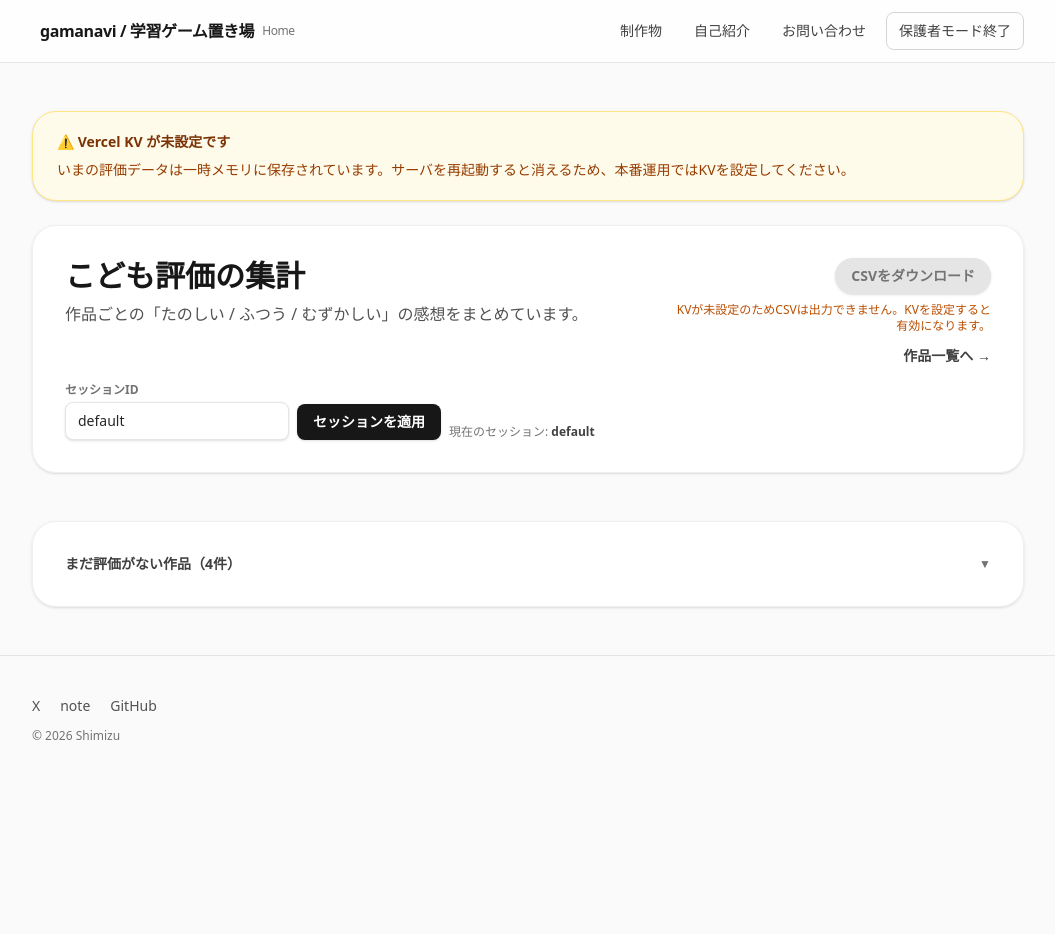
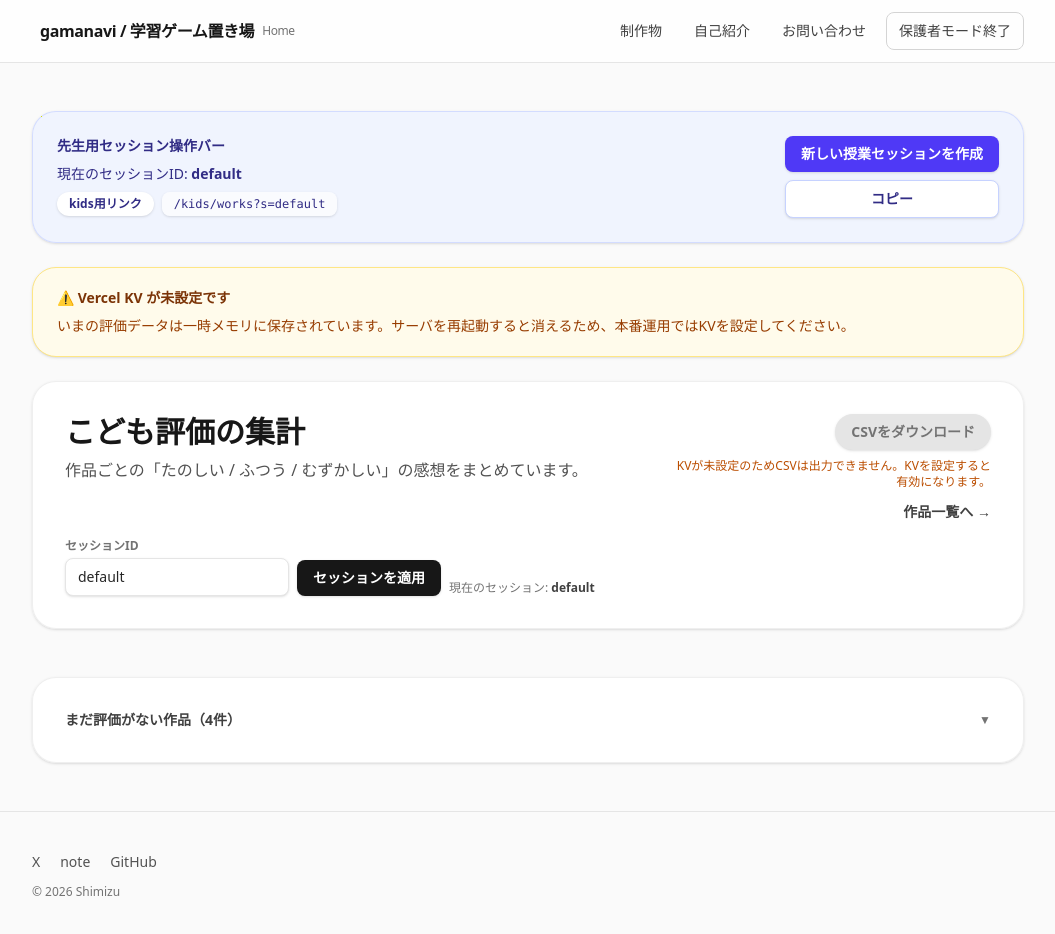
Before and after one commit to shimimasa/gamanavi-portfolio, a Next.js app: page /parents/ratings in a window 1280 px wide. Shown: the top 934 px of the page, without its empty margins (112-1167 px from the left). Before the commit the page ends 800 px from the top, so only its background shows below. Built offline with nearby package versions, Linux system fonts and the light colour scheme.

Commit message:
Add parents session bar for ratings

```diff
--- a/src/app/parents/ratings/page.js
+++ b/src/app/parents/ratings/page.js
@@ -2,6 +2,7 @@ import Link from "next/link";
 import works from "@/content/works.json";
 import { getRatingSummary, kvStatus } from "@/lib/ratingsStore";
 import ParentsRatingsCsvButton from "@/components/ParentsRatingsCsvButton";
+import ParentsSessionBar from "@/components/ParentsSessionBar";
 
 function formatPercent(value, total) {
   if (!total) return "0%";
@@ -9,9 +10,10 @@ function formatPercent(value, total) {
 }
 
 export default async function ParentsRatingsPage({ searchParams }) {
+  const resolvedSearchParams = await searchParams;
   const sessionId =
-    typeof searchParams?.s === "string" && searchParams.s.trim().length > 0
-      ? searchParams.s.trim()
+    typeof resolvedSearchParams?.s === "string" && resolvedSearchParams.s.trim().length > 0
+      ? resolvedSearchParams.s.trim()
       : "default";
   const summaries = await Promise.all(
     works.map(async (work) => ({
@@ -35,6 +37,7 @@ export default async function ParentsRatingsPage({ searchParams }) {
 
   return (
     <div className="space-y-6">
+      <ParentsSessionBar />
       {!status.configured && (
         <section className="rounded-3xl border border-amber-200 bg-amber-50 px-5 py-4 text-sm text-amber-900 shadow-sm sm:px-6 sm:py-5">
           <p className="font-semibold">⚠️ Vercel KV が未設定です</p>
--- /dev/null
+++ b/src/components/ParentsSessionBar.js
@@ -0,0 +1,84 @@
+"use client";
+
+import { useMemo, useState } from "react";
+import { useRouter, useSearchParams } from "next/navigation";
+
+const SESSION_SUFFIX_LETTERS = "ABCDEFGHIJKLMNOPQRSTUVWXYZ";
+
+function createSessionId() {
+  const datePart = new Date().toISOString().slice(0, 10);
+  const letter = SESSION_SUFFIX_LETTERS[Math.floor(Math.random() * SESSION_SUFFIX_LETTERS.length)];
+  return `${datePart}-${letter}`;
+}
+
+export default function ParentsSessionBar() {
+  const router = useRouter();
+  const searchParams = useSearchParams();
+  const [copyLabel, setCopyLabel] = useState("コピー");
+
+  const sessionId = useMemo(() => {
+    const value = searchParams?.get("s");
+    return value && value.trim().length > 0 ? value.trim() : "default";
+  }, [searchParams]);
+
+  const kidsLink = useMemo(() => {
+    const encoded = encodeURIComponent(sessionId);
+    return `/kids/works?s=${encoded}`;
+  }, [sessionId]);
+
+  const handleCreateSession = () => {
+    const newSessionId = createSessionId();
+    const params = new URLSearchParams(searchParams?.toString());
+    params.set("s", newSessionId);
+    router.replace(`?${params.toString()}`);
+  };
+
+  const handleCopy = async () => {
+    try {
+      await navigator.clipboard.writeText(kidsLink);
+      setCopyLabel("コピーしました");
+      window.setTimeout(() => setCopyLabel("コピー"), 2000);
+    } catch (error) {
+      console.error("Failed to copy kids link", error);
+      setCopyLabel("コピー失敗");
+      window.setTimeout(() => setCopyLabel("コピー"), 2000);
+    }
+  };
+
+  return (
+    <section className="rounded-3xl border border-indigo-200/70 bg-indigo-50/80 p-5 shadow-sm sm:p-6">
+      <div className="flex flex-wrap items-start justify-between gap-4">
+        <div className="space-y-2">
+          <p className="text-sm font-semibold text-indigo-900">先生用セッション操作バー</p>
+          <div className="text-sm text-indigo-900">
+            現在のセッションID: <span className="font-semibold">{sessionId}</span>
+          </div>
+          <div className="flex flex-wrap items-center gap-2 text-xs text-indigo-800 sm:text-sm">
+            <span className="rounded-full bg-white px-3 py-1 text-xs font-semibold text-indigo-900 shadow-sm">
+              kids用リンク
+            </span>
+            <code className="rounded-lg bg-white/70 px-3 py-1 text-xs text-indigo-900 shadow-sm">
+              {kidsLink}
+            </code>
+          </div>
+        </div>
+        <div className="flex flex-col gap-2 text-sm">
+          <button
+            type="button"
+            onClick={handleCreateSession}
+            className="rounded-lg bg-indigo-600 px-4 py-2 font-semibold text-white shadow-sm transition hover:bg-indigo-500"
+          >
+            新しい授業セッションを作成
+          </button>
+          <button
+            type="button"
+            onClick={handleCopy}
+            className="rounded-lg border border-indigo-200 bg-white px-4 py-2 font-semibold text-indigo-900 shadow-sm transition hover:border-indigo-300 hover:bg-indigo-50"
+          >
+            {copyLabel}
+          </button>
+        </div>
+      </div>
+    </section>
+  );
+}
```
